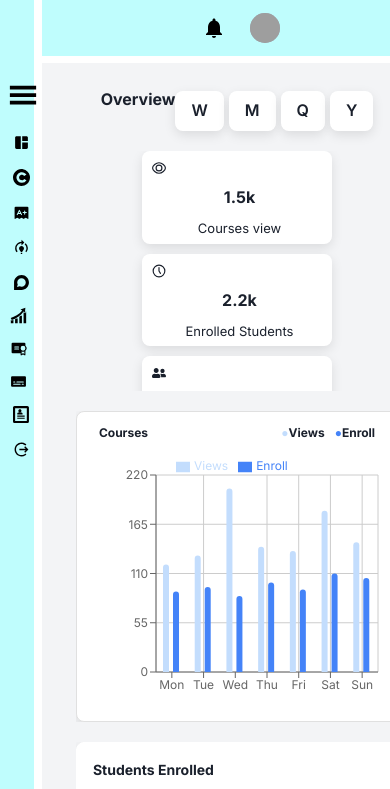
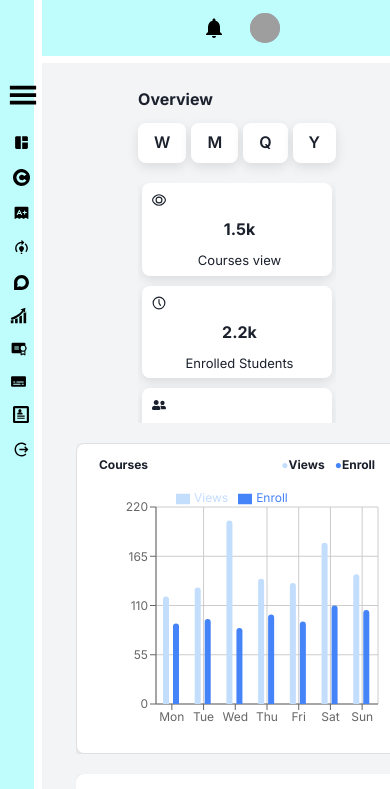
Before and after one commit to AnandM2803/E-Learning-Next-ChakraUI, a Next.js app: page /dashboard_admin in a window 390 px wide. Shown: the top 789 px of the page. Built offline with nearby package versions, Linux system fonts and the light colour scheme; grey boxes are pictures that could not be loaded.

Commit message:
media query update

```diff
--- a/src/app/components/AdminTopCard.js
+++ b/src/app/components/AdminTopCard.js
@@ -1,3 +1,4 @@
+'use client'
 import { Box, Text, Button, useMediaQuery } from "@chakra-ui/react";
 import { LuClock5, LuClock12 } from "react-icons/lu";
 import { FaUserFriends } from "react-icons/fa";
@@ -42,13 +43,13 @@ const AdminTopCard = () => {
 
   return (
     <>
-      <Box display={"flex"} justifyContent={"space-between"}>
+      <Box display={isSmallerThan768 ? "block" : "flex"} justifyContent={"space-between"} alignItems={isSmallerThan768 ? "start" : "center"}>
         {/* text container */}
-        <Box ml={isSmallerThan768 ? '0' : '2px'} mt={isSmallerThan768 ? '8px' : '3px'}>
+        <Box ml={isSmallerThan768 ? '0' : '2px'} mt={isSmallerThan768 ? '8px' : '3px'} mr={isSmallerThan768 ? '10px':'0'}>
           <Text><b>Overview</b></Text>
         </Box>
         {/* button containers */}
-        <Box mt={isSmallerThan768 ? '12px' : '2px'}>
+        <Box mt={isSmallerThan768 ? '12px' : '2px'} display="flex">
           <Button
             mr={'5px'}
             backgroundColor="#fff"
```
